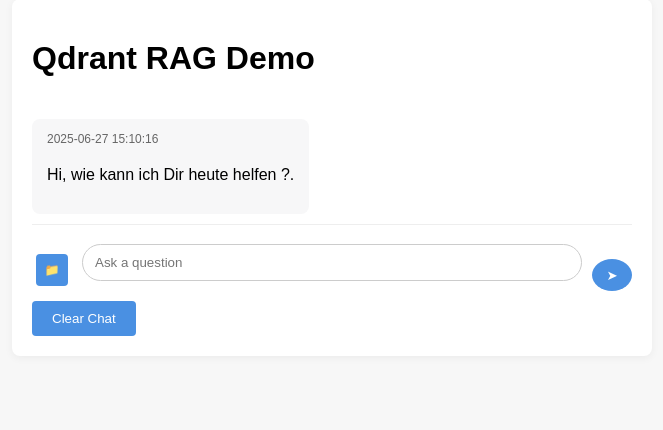
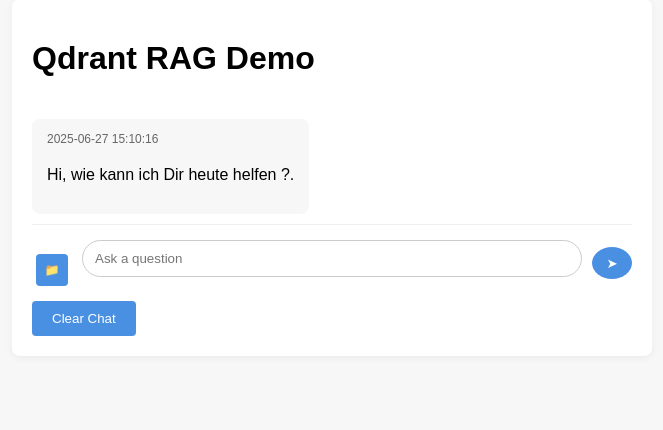
Before and after one commit to bennyhandball/Datenbanken, a Flask app: page / in a window 1280 px wide. Shown: the part 41-471 px from the top of the page, without its empty margins (308-971 px from the left). Run offline with Flask 3, Linux system fonts and the light colour scheme.

Commit message:
Fix button alignment in chat form

```diff
--- a/static/style.css
+++ b/static/style.css
@@ -101,7 +101,7 @@
 
 #chat-form {
     display: flex;
-    align-items: flex-end;
+    align-items: center;
     gap: 10px;
     border-top: 1px solid #eee;
     padding-top: 10px;
```
